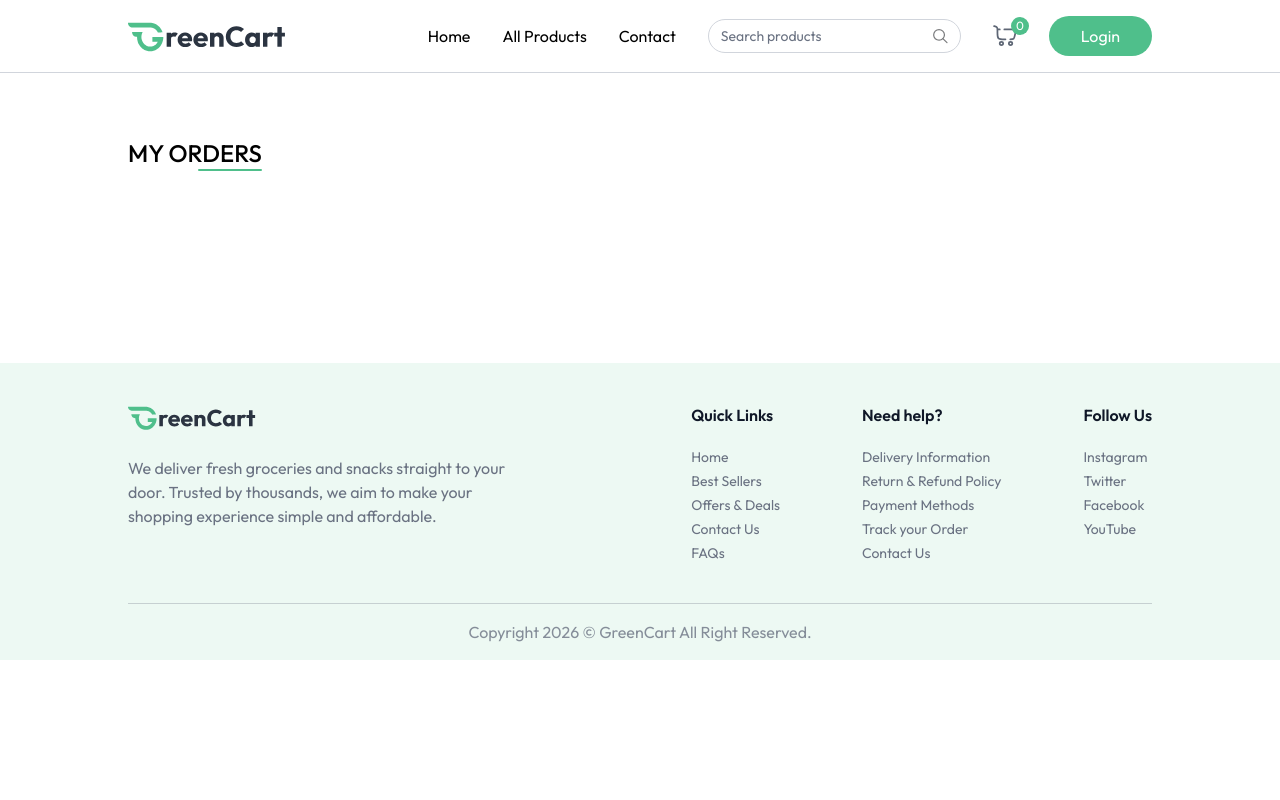
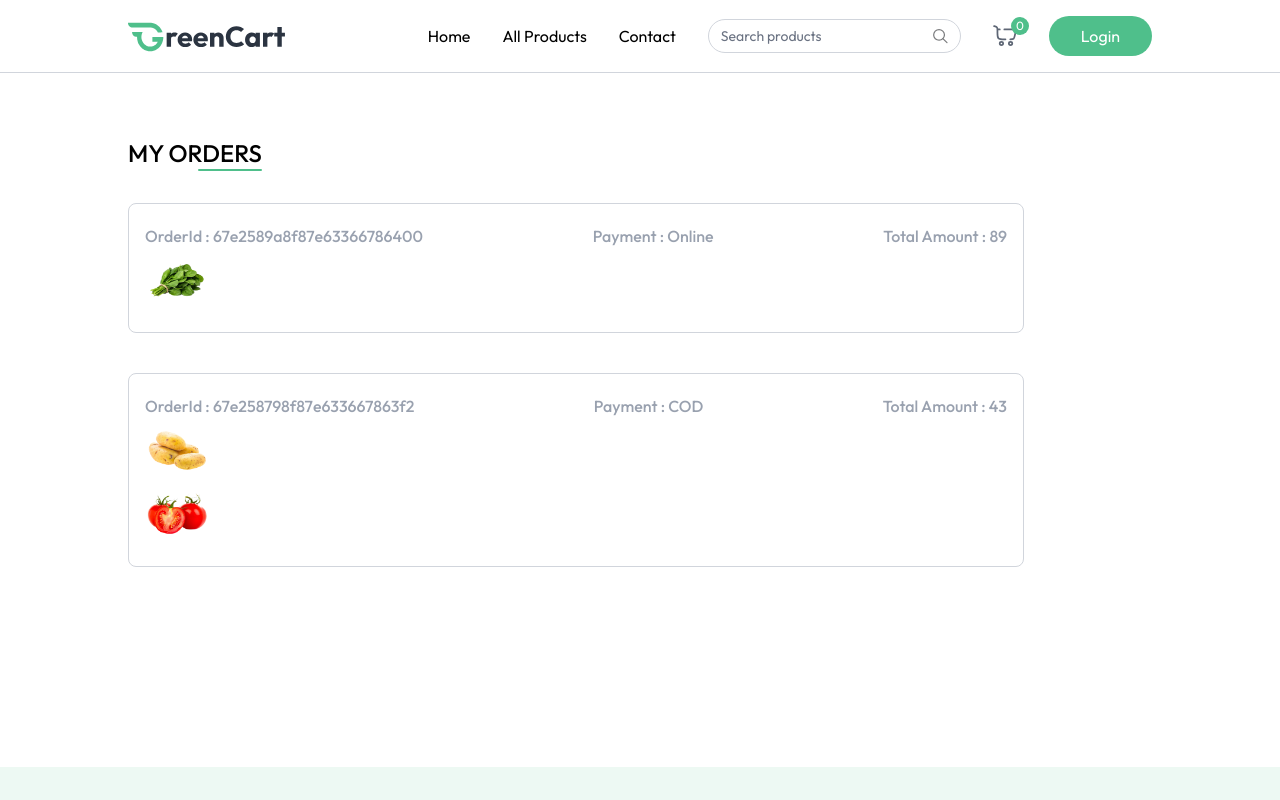
Before and after one commit to Kafoor-Nimas/Grocery-Delivery, a React (Vite) app in the folder client/: page /my-orders in a window 1280 px wide. Shown: the top 800 px of the page. Built offline with nearby package versions, Linux system fonts and the light colour scheme.

Commit message:
feat: enhance MyOrders page to display order details and items

```diff
--- a/client/src/pages/MyOrders.jsx
+++ b/client/src/pages/MyOrders.jsx
@@ -19,6 +19,34 @@ const MyOrders = () => {
         <p className="text-2xl font-medium uppercase">My orders</p>
         <div className="w-16 h-0.5 bg-primary rounded-full"></div>
       </div>
+      {myOrders.map((order, index) => (
+        <div
+          key={index}
+          className="border border-gray-300 rounded-lg mb-10 p-4 py-5 max-w-4xl"
+        >
+          <p className="flex justify-between md:items-center text-gray-400 md:font-medium max-md:flex-col">
+            <span>OrderId : {order._id}</span>
+            <span>Payment : {order.paymentType}</span>
+            <span>
+              Total Amount : {currency}
+              {order.amount}
+            </span>
+          </p>
+          {order.items.map((item, index) => (
+            <div key={index}>
+              <div>
+                <div className="bg">
+                  <img
+                    src={item.product.image[0]}
+                    alt="image"
+                    className="w-16 h-16"
+                  />
+                </div>
+              </div>
+            </div>
+          ))}
+        </div>
+      ))}
     </div>
   );
 };
```
